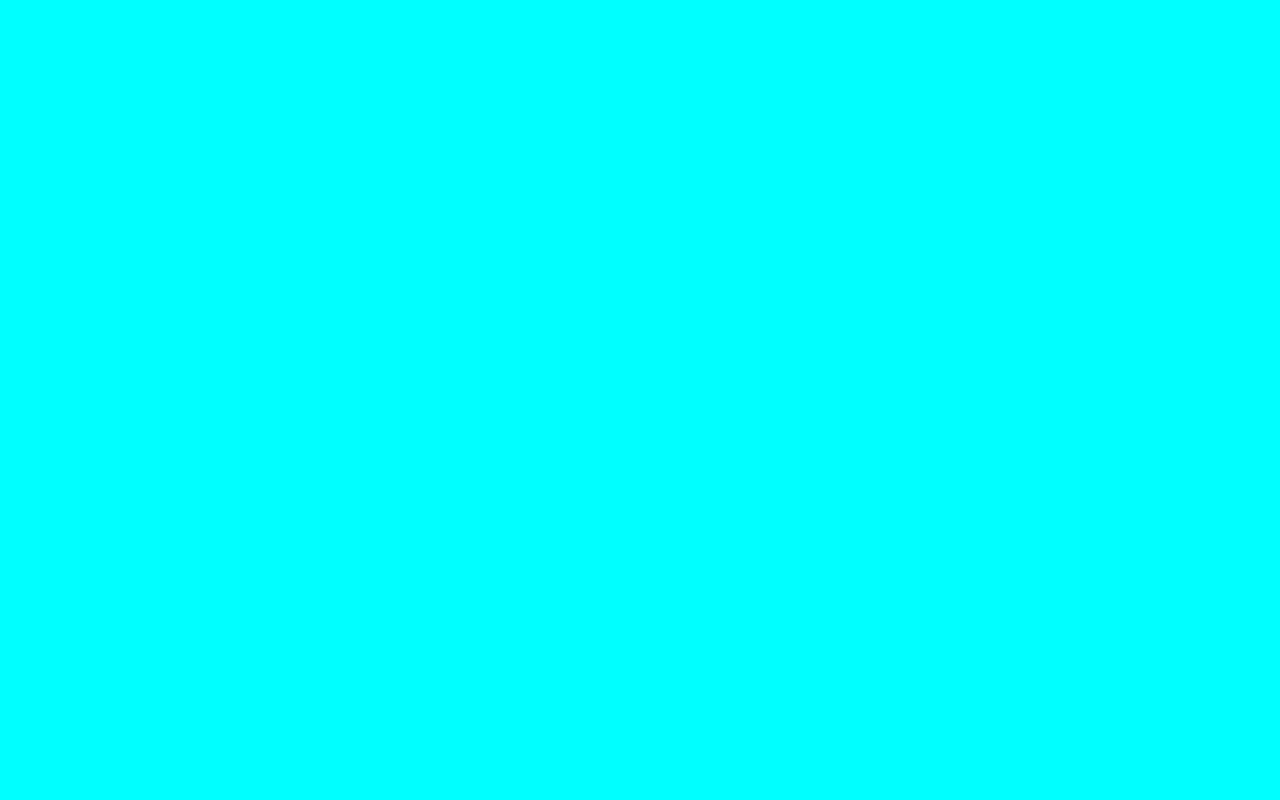
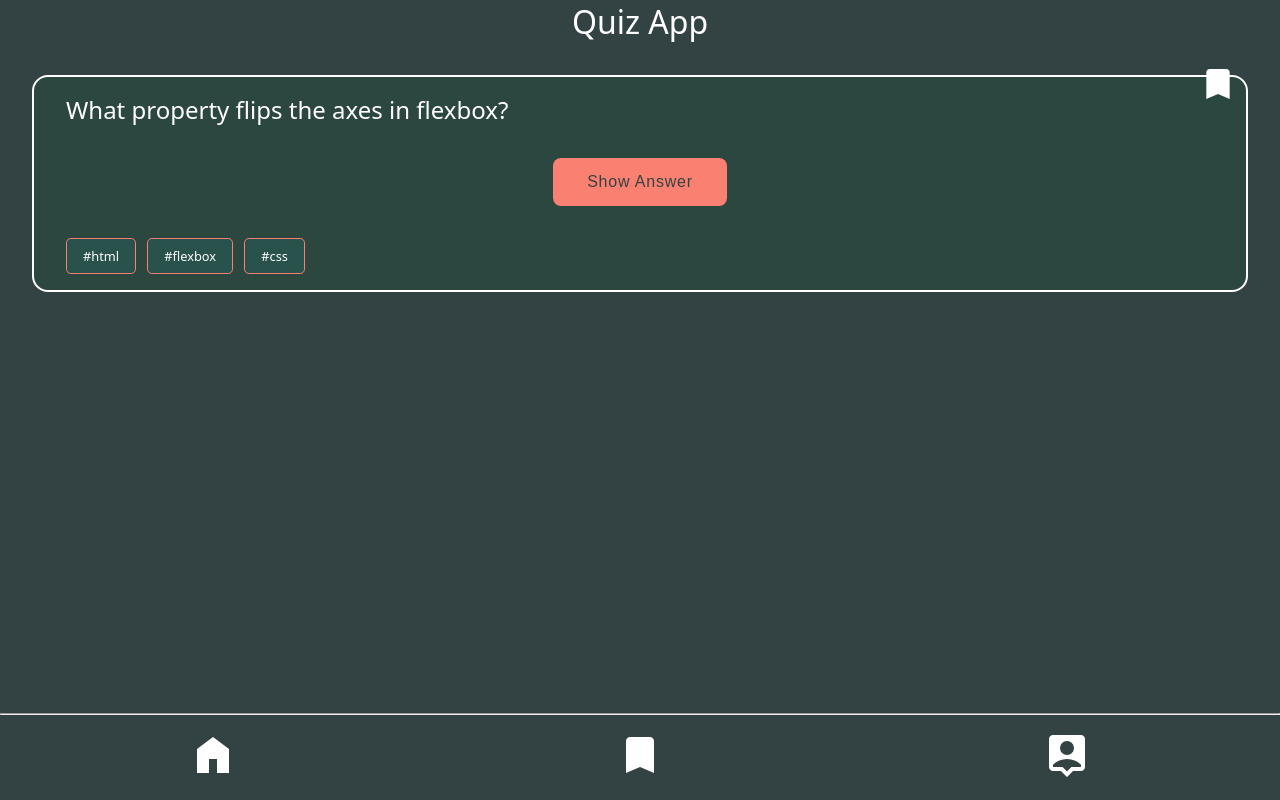
Before and after one commit to gregorsart/recap-project-01, a plain HTML site: page index.html in a window 1280 px wide. Drawn offline with Linux system fonts and the light colour scheme.

Commit message:
feat (basic structure and layout with some styling and hover effects)

```diff
--- a/index.html
+++ b/index.html
@@ -6,5 +6,85 @@
     <title>Quiz App // Recap Project I</title>
     <link rel="stylesheet" href="styles.css" />
   </head>
-  <body></body>
+  <body>
+    <header>
+      <h1>Quiz App</h1>
+    </header>
+    <main>
+      <section>
+        <button class="card--decoration">
+          <svg
+            xmlns="http://www.w3.org/2000/svg"
+            width="32"
+            height="32"
+            viewBox="0 0 24 24"
+          >
+            <path
+              fill="currentColor"
+              d="M5 21V5q0-.825.588-1.413T7 3h10q.825 0 1.413.588T19 5v16l-7-3l-7 3Z"
+            />
+          </svg>
+        </button>
+        <h2>What property flips the axes in flexbox?</h2>
+        <button class="card--button">Show Answer</button>
+        <ul class="card--taglist">
+          <li>#html</li>
+          <li>#flexbox</li>
+          <li>#css</li>
+        </ul>
+      </section>
+    </main>
+    <footer>
+      <nav>
+        <hr />
+        <ul class="nav--list">
+          <li>
+            <a href="">
+              <svg
+                xmlns="http://www.w3.org/2000/svg"
+                width="32"
+                height="32"
+                viewBox="0 0 24 24"
+              >
+                <path
+                  fill="currentColor"
+                  d="M4 21V9l8-6l8 6v12h-6v-7h-4v7H4Z"
+                />
+              </svg>
+            </a>
+          </li>
+          <li>
+            <a href="">
+              <svg
+                xmlns="http://www.w3.org/2000/svg"
+                width="32"
+                height="32"
+                viewBox="0 0 24 24"
+              >
+                <path
+                  fill="currentColor"
+                  d="M5 21V5q0-.825.588-1.413T7 3h10q.825 0 1.413.588T19 5v16l-7-3l-7 3Z"
+                />
+              </svg>
+            </a>
+          </li>
+          <li>
+            <a href="">
+              <svg
+                xmlns="http://www.w3.org/2000/svg"
+                width="32"
+                height="32"
+                viewBox="0 0 24 24"
+              >
+                <path
+                  fill="currentColor"
+                  d="m12 23l-3-3H5q-.825 0-1.413-.588T3 18V4q0-.825.588-1.413T5 2h14q.825 0 1.413.588T21 4v14q0 .825-.588 1.413T19 20h-4l-3 3Zm0-11q1.45 0 2.475-1.025T15.5 8.5q0-1.45-1.025-2.475T12 5q-1.45 0-2.475 1.025T8.5 8.5q0 1.45 1.025 2.475T12 12Zm0 8.2l2.2-2.2H19v-1.15q-1.35-1.325-3.138-2.087T12 14q-2.075 0-3.863.763T5 16.85V18h4.8l2.2 2.2Z"
+                />
+              </svg>
+            </a>
+          </li>
+        </ul>
+      </nav>
+    </footer>
+  </body>
 </html>
--- a/styles.css
+++ b/styles.css
@@ -1,3 +1,134 @@
+*,
+*::after,
+*::before {
+  box-sizing: border-box;
+  margin: 0;
+  padding: 0;
+}
+
+/* General Styles */
+
 body {
-  background-color: aqua;
+  font-family: system-ui, -apple-system, BlinkMacSystemFont, "Segoe UI", Roboto,
+    Oxygen, Ubuntu, Cantarell, "Open Sans", "Helvetica Neue", sans-serif;
+  background-color: rgb(51, 66, 66);
+  color: white;
+  font-weight: 400;
 }
+
+main {
+  margin: 2rem;
+}
+
+footer {
+  width: 100%;
+  position: fixed;
+  bottom: 1rem;
+}
+
+section {
+  background-color: rgba(22, 85, 57, 0.233);
+  position: relative;
+  padding: 1rem 2rem;
+  border: 2px solid white;
+  border-radius: 1rem;
+  display: flex;
+  flex-flow: column nowrap;
+  gap: 2rem;
+}
+
+h1,
+h2,
+h3,
+h4,
+h5,
+h6 {
+  margin: 0;
+  padding: 0;
+  font-weight: 200;
+}
+
+ul {
+  list-style: none;
+}
+
+/* Specific Styles */
+
+h1 {
+  text-align: center;
+}
+
+/* BEM like styles */
+
+.card--decoration {
+  position: absolute;
+  right: 0.5rem;
+  top: -0.8rem;
+  background-color: transparent;
+  border: 0;
+}
+
+.card--decoration svg {
+  color: white;
+  width: 2.5rem;
+  height: 2.5rem;
+}
+
+.card--decoration svg:hover {
+  color: salmon;
+  cursor: pointer;
+}
+
+.card--button {
+  align-self: center;
+  font-size: 1rem;
+  letter-spacing: 0.05rem;
+  width: max-content;
+  background-color: salmon;
+  border: 0;
+  padding: 0.8rem 2rem;
+  color: rgb(51, 66, 66);
+  border-radius: 0.5rem;
+  cursor: pointer;
+  border: 2px solid transparent;
+}
+
+.card--button:hover {
+  background-color: transparent;
+  border: 2px solid salmon;
+  color: white;
+}
+
+.card--taglist {
+  display: flex;
+  flex-flow: row wrap;
+  justify-content: flex-start;
+  gap: 0.7rem;
+}
+
+.card--taglist li {
+  font-size: 0.8rem;
+  border: 1px solid salmon;
+  padding: 0.5rem 1rem;
+  border-radius: 0.3rem;
+  background-color: rgba(0, 255, 255, 0.064);
+}
+
+.nav--list {
+  margin-top: 1rem;
+  display: flex;
+  justify-content: space-around;
+}
+
+.nav--list svg {
+  width: 3rem;
+  height: 3rem;
+}
+
+.nav--list a {
+  color: white;
+}
+
+.nav--list a:hover {
+  color: salmon;
+}
```
